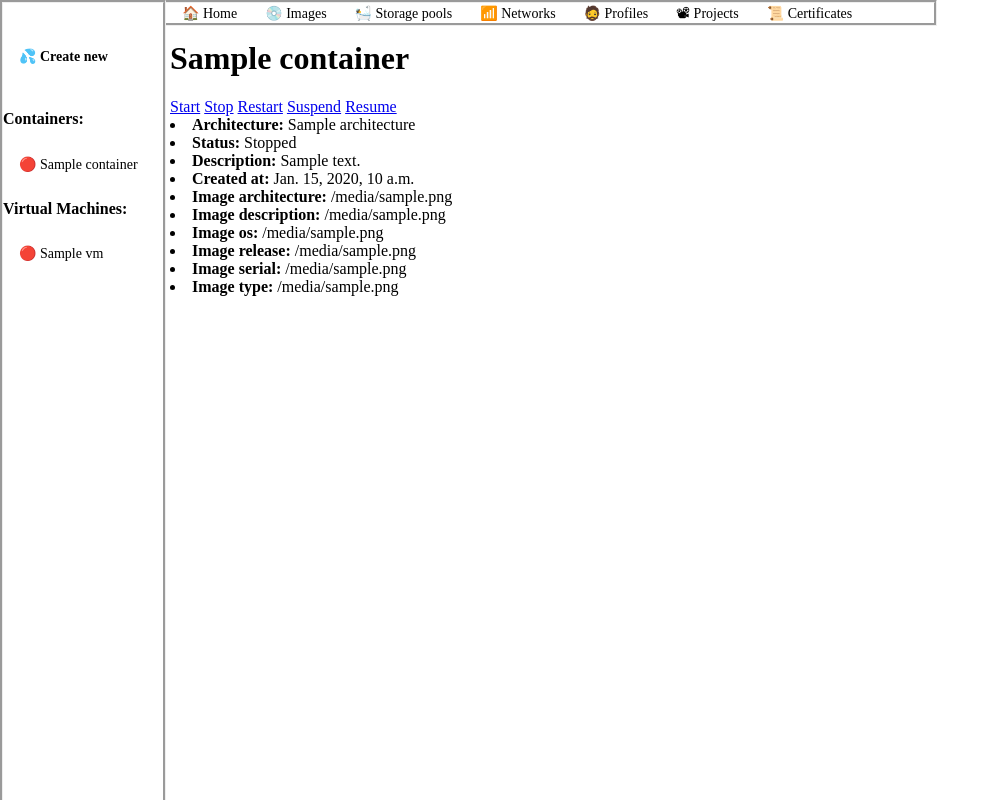
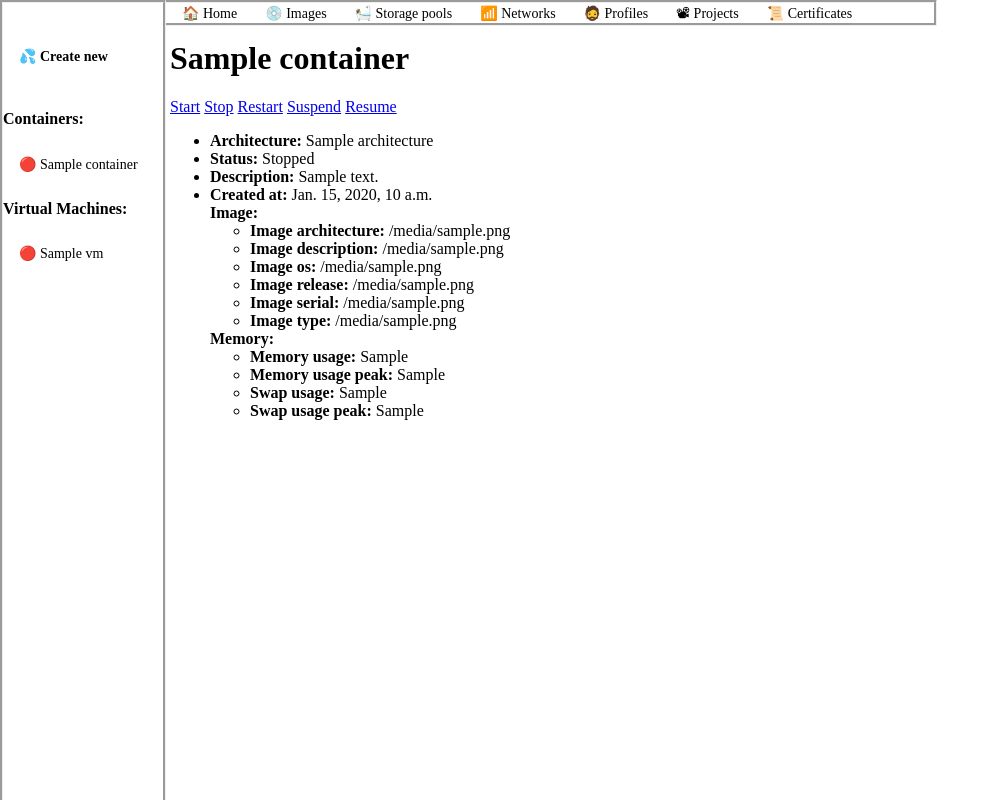
Before and after one commit to TheLovinator1/lxd-hyper, a Django app: template lxd/templates/lxd/container_detail.html in a window 1280 px wide. Shown: the whole page, without its empty margins (0-998 px from the left). Run offline with Django 3.2, Linux system fonts and the light colour scheme; the template is opened without the code that fills it: most values are stand-ins (such as "Sample title", 1, 10 or a date in 2020).

Commit message:
Add memory usage to detail page

```diff
--- a/lxd/templates/lxd/container_detail.html
+++ b/lxd/templates/lxd/container_detail.html
@@ -8,7 +8,7 @@
 <a href="{% url 'instance_restart' container_name=container.name %}">Restart</a>
 <a href="{% url 'instance_suspend' container_name=container.name %}">Suspend</a>
 <a href="{% url 'instance_resume' container_name=container.name %}">Resume</a>
-
+<ul>
     <li><strong>Architecture:</strong> {{ container.architecture }}</li>
     <li><strong>Status:</strong> {{ container.status }}</li>
     {% if container.description|length > 0 %}
@@ -18,10 +18,31 @@
     {% endif %}
     <li><strong>Created at:</strong> {{ container.created_at }}</li>
 
+    <strong>Image:</strong>
+    <ul>
         <li><strong>Image architecture:</strong> {{ image_architecture }}</li>
         <li><strong>Image description:</strong> {{ image_description }}</li>
         <li><strong>Image os:</strong> {{ image_os }}</li>
         <li><strong>Image release:</strong> {{ image_release }}</li>
         <li><strong>Image serial:</strong> {{ image_serial }}</li>
         <li><strong>Image type:</strong> {{ image_type }}</li>
+    </ul>
+
+    <strong>Memory:</strong>
+    <ul>
+        {% if memory_usage %}
+        <li><strong>Memory usage:</strong> {{ memory_usage }}</li>
+        {% endif %}
+        {% if memory_usage_peak %}
+        <li><strong>Memory usage peak:</strong> {{ memory_usage_peak }}</li>
+        {% endif %}
+        {% if memory_swap_usage %}
+        <li><strong>Swap usage:</strong> {{ memory_swap_usage }}</li>
+        {% endif %}
+        {% if memory_swap_usage_peak %}
+        <li><strong>Swap usage peak:</strong> {{ memory_swap_usage_peak }}</li>
+        {% endif %}
+    </ul>
+
+</ul>
 {% endblock %}
```
Also changed, not shown: lxd/bytes2human.py (added, +13 -0 lines), lxd/context_processors.py (+1 -17 lines), lxd/views.py (+7 -0 lines). Lines whose indentation alone changed are shown as unchanged.
